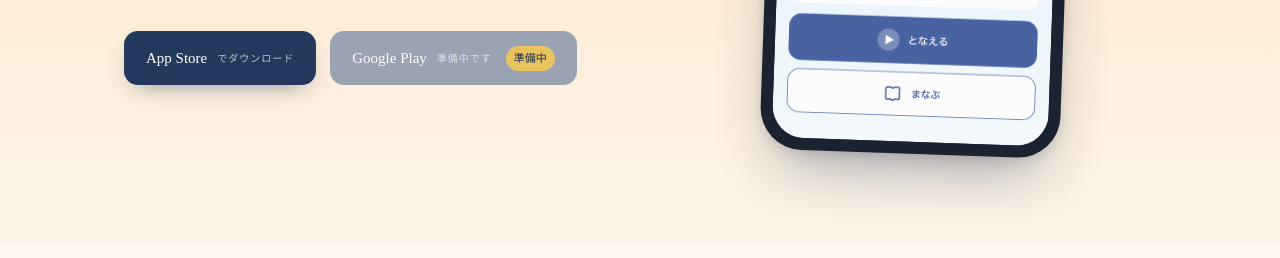
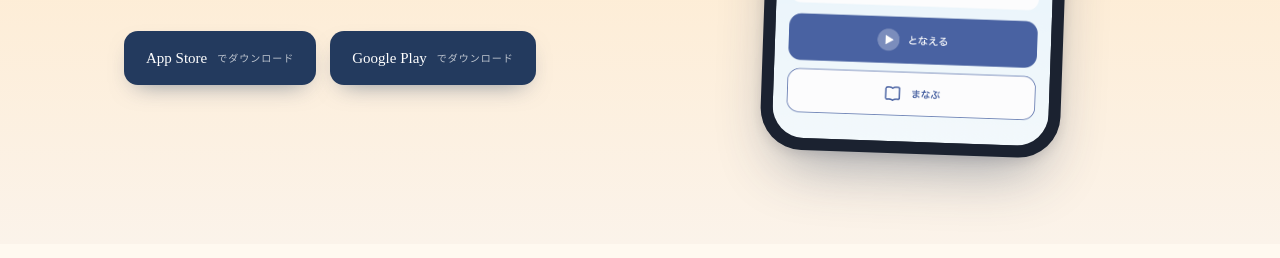
Before and after one commit to tag-work/hannya-lp, a plain HTML site: page index.html in a window 1280 px wide. Shown: the part 542-800 px from the top of the page. Drawn offline with Linux system fonts and the light colour scheme; a web font is replaced by a local one.

Commit message:
Googleplayのリンクいれた

```diff
--- a/index.html
+++ b/index.html
@@ -172,7 +172,7 @@
       <p class="lead rv d2">やさしく学べて、毎日つづく。</p>
       <div class="badges rv d3">
         <a class="badge" href="https://apps.apple.com/app/id6775722614">App Store<small>でダウンロード</small></a>
-        <a class="badge badge-soon" aria-disabled="true">Google Play<small>準備中です</small><span class="soon">準備中</span></a>
+        <a class="badge" href="https://play.google.com/store/apps/details?id=work.tagc.hannya">Google Play<small>でダウンロード</small></a>
       </div>
     </div>
     <div class="hero-art rv d2">
@@ -256,7 +256,7 @@
     <p class="free rv d2">ずっと無料でお使いいただけます（アプリ内に広告が表示されます）。</p>
     <div class="badges rv d3" style="justify-content:center">
       <a class="badge" href="https://apps.apple.com/app/id6775722614">App Store<small>でダウンロード</small></a>
-      <a class="badge badge-soon" aria-disabled="true">Google Play<small>準備中です</small><span class="soon">準備中</span></a>
+      <a class="badge" href="https://play.google.com/store/apps/details?id=work.tagc.hannya">Google Play<small>でダウンロード</small></a>
     </div>
   </div>
 </section>
```
